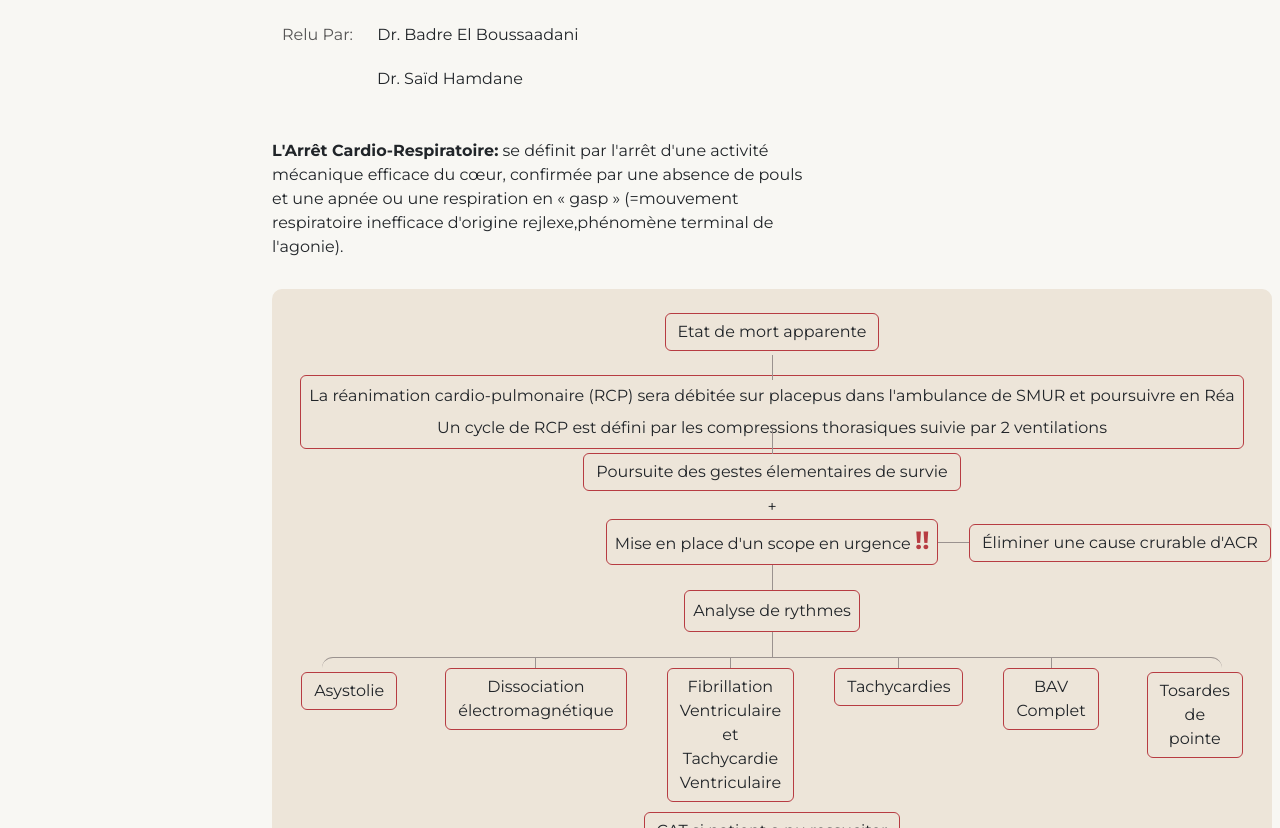
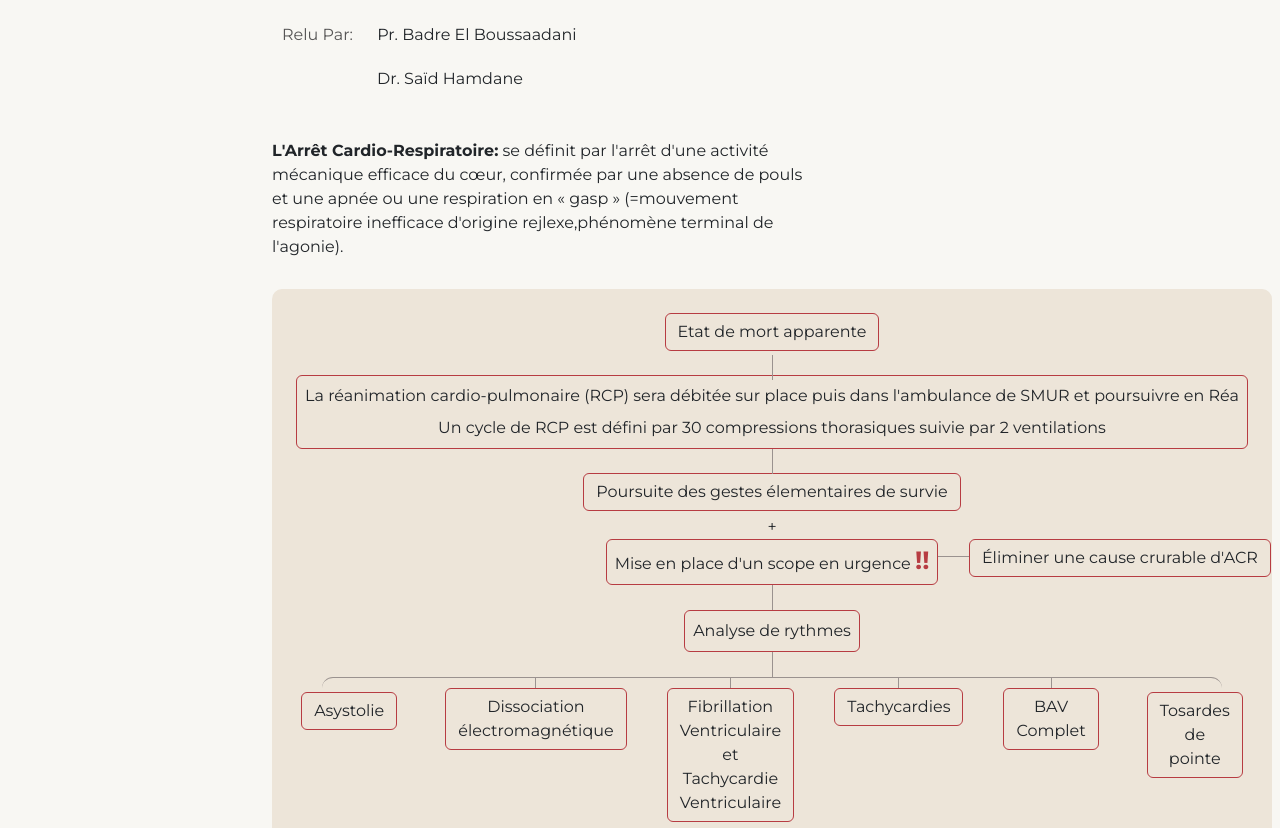
Before and after one commit to aaiaa-1/med.github.io, a website: page algorithmes/acr.html in a window 1280 px wide. Shown: the part 272-1100 px from the top of the page. Drawn offline with nearby package versions, Linux system fonts and the light colour scheme.

Commit message:
last modifs

```diff
--- a/algorithmes/acr.html
+++ b/algorithmes/acr.html
@@ -49,7 +49,7 @@
                 </div>
                 <div class="auteur mb-5">
                   <h6>Relu Par:</h6>
-                  <p style="margin-left: 10px;">Dr. Badre El Boussaadani</p>
+                  <p style="margin-left: 10px;">Pr. Badre El Boussaadani</p>
                   <p style="margin-left: 105px; display:block;" >Dr. Saïd Hamdane</p>
               </div>
                 <p> <strong>L'Arrêt Cardio-Respiratoire:</strong> se définit par l'arrêt d'une activité mécanique efficace du
@@ -71,15 +71,15 @@
                         <div class="node__child">
                             <div class="node">
                                 <div class="node__element" style="border:solid 1px #b73c42; border-radius:6px; cursor:default;" >
-                                        La réanimation cardio-pulmonaire (RCP) sera débitée sur placepus dans l'ambulance de SMUR et poursuivre en Réa <br>
-                                        Un cycle  de RCP est défini par les compressions thorasiques suivie par 2 ventilations
+                                        La réanimation cardio-pulmonaire (RCP) sera débitée sur place puis dans l'ambulance de SMUR et poursuivre en Réa <br>
+                                        Un cycle  de RCP est défini par 30 compressions thorasiques suivie par 2 ventilations
 
                                 </div>
                             </div>
                         </div>
 
                         <div class="node__child">
-                            <div class="node">
+                            <div class="node" style=" margin-top:20px">
                                 <div class="node__element"  >
                                     <button type="button" class="btn" data-bs-toggle="modal" data-bs-target="#10" style="display: inline-block;" >
                                         Poursuite des gestes élementaires de survie
@@ -92,9 +92,9 @@
                                 </div>
 
                             </div>
-                            <div class="line" style="position:absolute; right:30.2%; top:43%; width:32px;border-radius:0;padding:0"></div>
+                            <div class="line" style="position:absolute; right:30.2%; top:44%; width:32px;border-radius:0;padding:0"></div>
 
-                            <div class="node__element" style="position:absolute; right:0; top:39.7%; padding:0">
+                            <div class="node__element" style="position:absolute; right:0; top:41%; padding:0">
 
                                 <button type="button" class="btn" data-bs-toggle="modal" data-bs-target="#2" style="display: inline-block;" >
                                     Éliminer une cause crurable d'ACR
```
Also changed, not shown: algorithmes/avch.html (+1 -1 lines), algorithmes/avci.html (+1 -1 lines), algorithmes/crise.html (+1 -1 lines), algorithmes/dyspnee.html (+1 -1 lines), algorithmes/ntsemi.html (+1 -1 lines), algorithmes/stemi.html (+1 -1 lines), algorithmes/tachycardie.html (+1 -1 lines).
